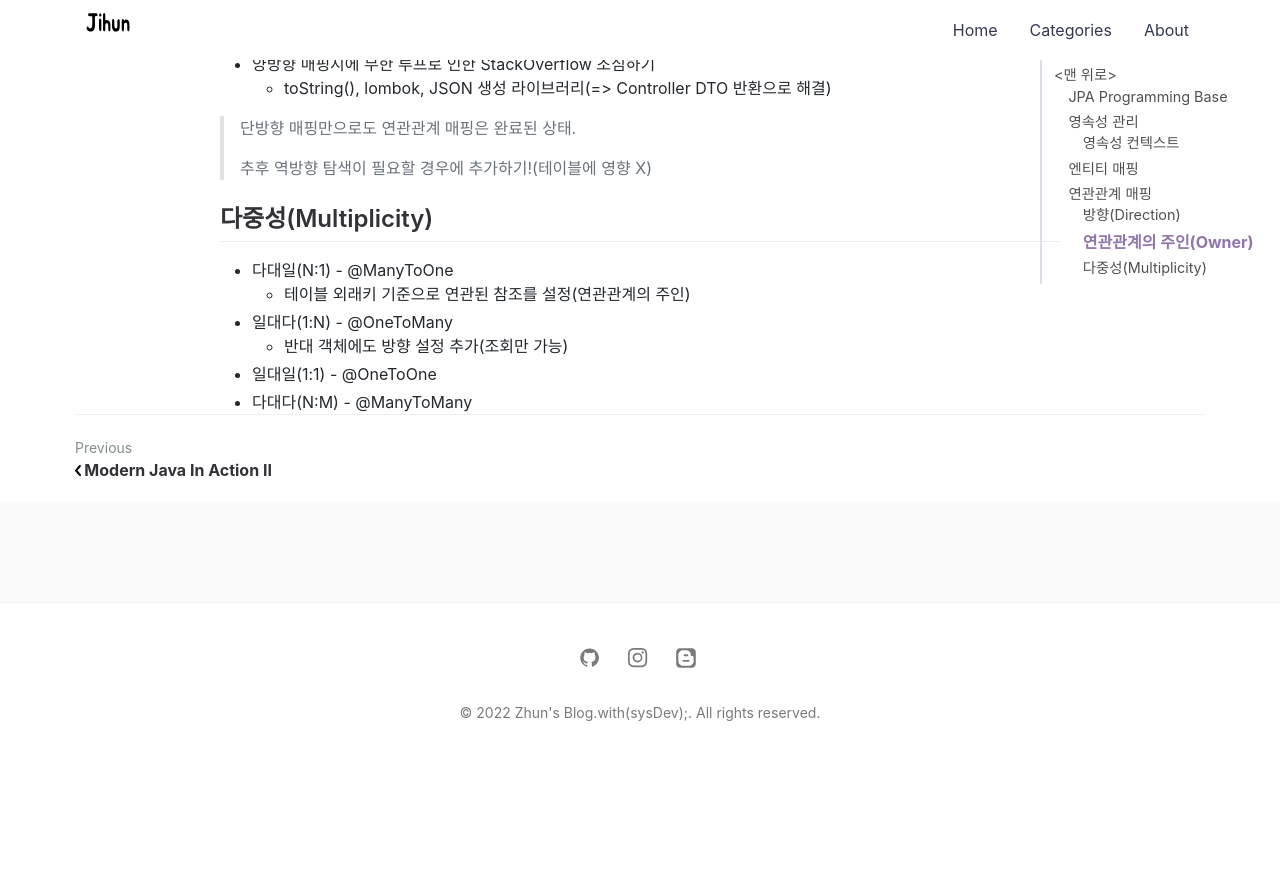
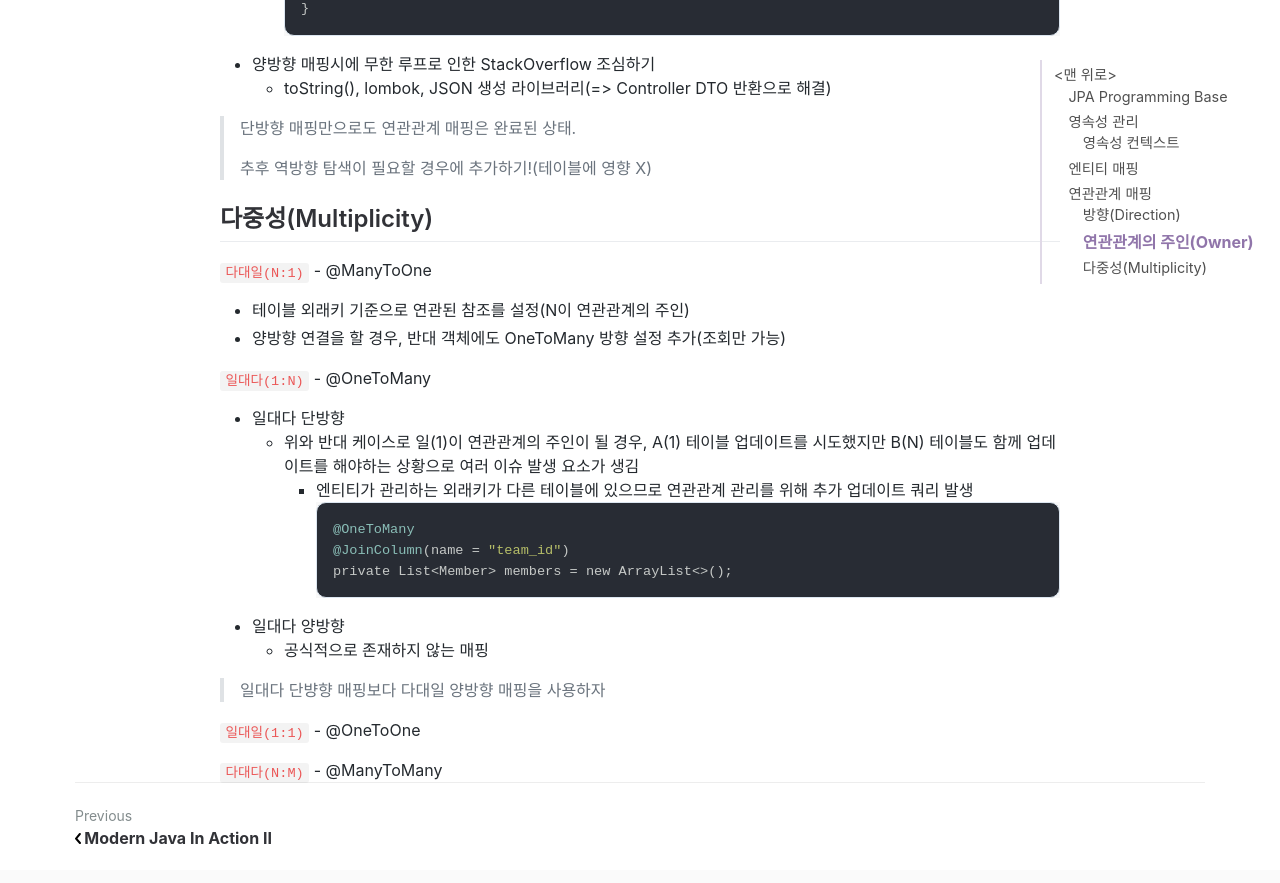
Before and after one commit to jihunparkme/jihunparkme.github.io, a Jekyll site: the page built from _posts/2022-03-29-JPA-Programming-base.md, in a window 1280 px wide and 900 px high, scrolled down 8904 px. Shown: the top 883 px of the window. Built offline with Jekyll 4.4.1, drawn with Linux system fonts in a browser that asks for light colours; nearby versions of some CDN libraries; comment, search, counter and statistics services are not loaded; before the commit the page ends 9672 px from its top, so only the background shows below that.

Commit message:
[다양한 연관관계 매핑] 일대다 [1:N]

````diff
--- a/_posts/2022-03-29-JPA-Programming-base.md
+++ b/_posts/2022-03-29-JPA-Programming-base.md
@@ -274,7 +274,7 @@ public class Member {
 
 ## 방향(Direction)
 
-- 단방향
+- `단방향`
   ```java
   @Entity
   public class Member {
@@ -301,7 +301,7 @@ public class Member {
 
   em.persist(member);
   ```
-- 양방향
+- `양방향`
 
   - 객체의 양방향 관계는 사실 서로 다른 단뱡향 관계 2개라는 사실.
     - 객체를 양방향으로 참조하려면 단방향 연관관계를 2개 만들어야 함
@@ -385,9 +385,24 @@ public class Member {
 
 ## 다중성(Multiplicity)
 
-- 다대일(N:1) - @ManyToOne
-  - 테이블 외래키 기준으로 연관된 참조를 설정(연관관계의 주인)
-- 일대다(1:N) - @OneToMany
-  - 반대 객체에도 방향 설정 추가(조회만 가능)
-- 일대일(1:1) - @OneToOne
-- 다대다(N:M) - @ManyToMany
+`다대일(N:1)` - @ManyToOne
+- 테이블 외래키 기준으로 연관된 참조를 설정(N이 연관관계의 주인)
+- 양방향 연결을 할 경우, 반대 객체에도 OneToMany 방향 설정 추가(조회만 가능)
+
+`일대다(1:N)` - @OneToMany
+- 일대다 단방향
+  - 위와 반대 케이스로 일(1)이 연관관계의 주인이 될 경우, A(1) 테이블 업데이트를 시도했지만 B(N) 테이블도 함께 업데이트를 해야하는 상황으로 여러 이슈 발생 요소가 생김
+    - 엔티티가 관리하는 외래키가 다른 테이블에 있으므로 연관관계 관리를 위해 추가 업데이트 쿼리 발생
+    ```java
+    @OneToMany
+    @JoinColumn(name = "team_id")
+    private List<Member> members = new ArrayList<>();
+    ```
+- 일대다 양방향
+  - 공식적으로 존재하지 않는 매핑
+
+> 일대다 단뱡향 매핑보다 다대일 양방향 매핑을 사용하자
+
+`일대일(1:1)` - @OneToOne
+
+`다대다(N:M)` - @ManyToMany
````
